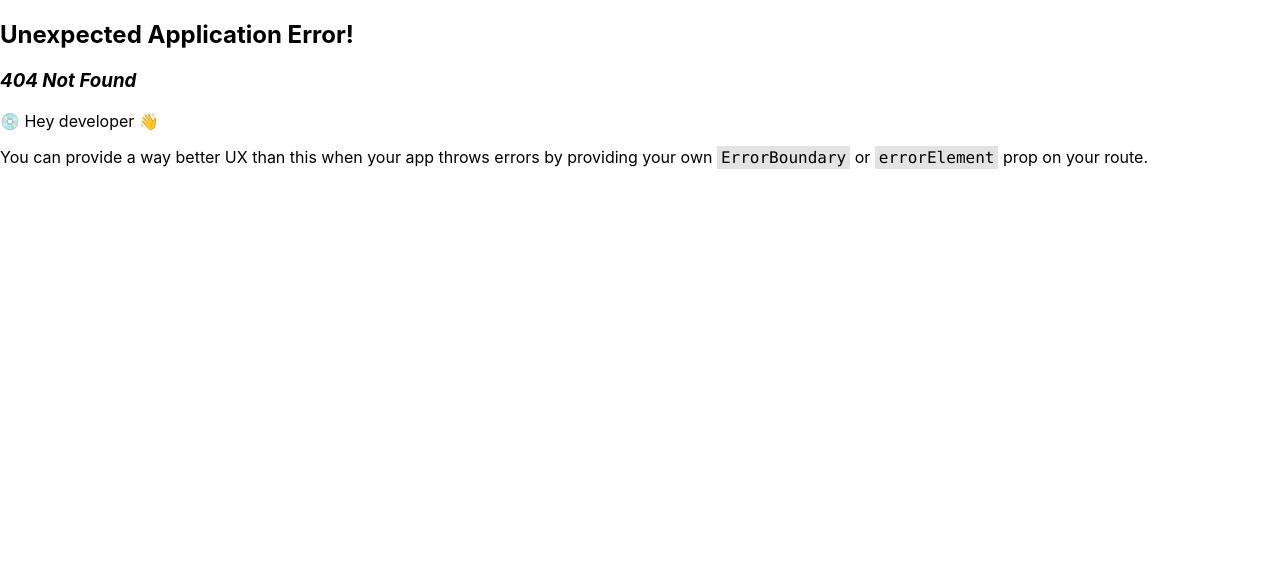
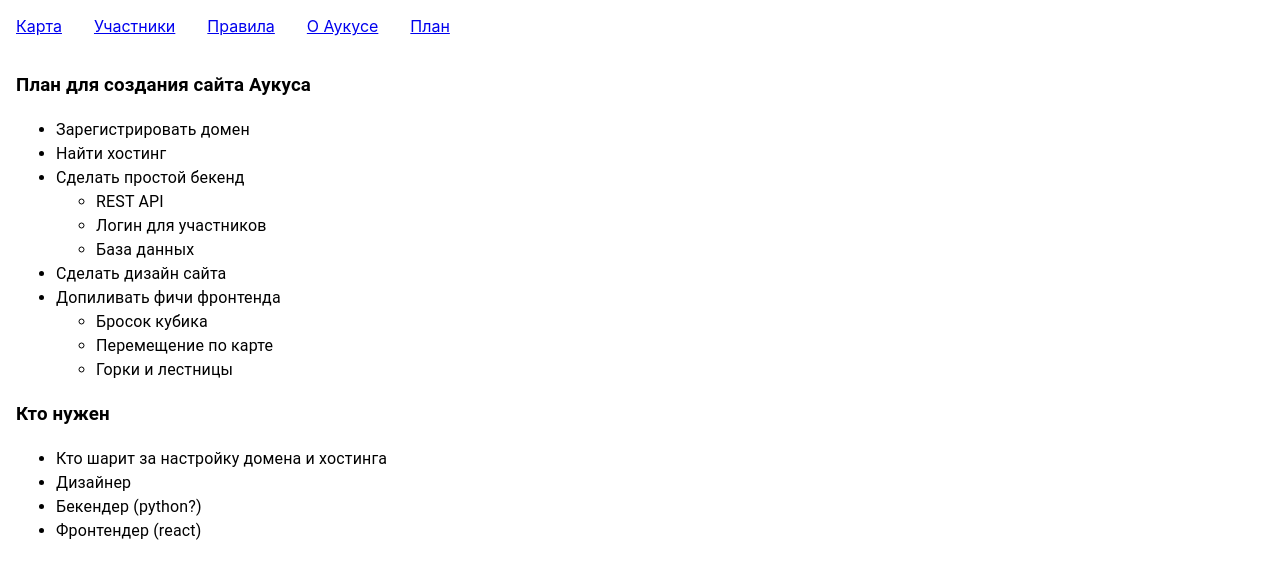
Before and after one commit to i7d3v3l0p3r/aukus-frontend, a React (Create React App) app: page /aukus-demo/plan in a window 1280 px wide. Before the commit this address had no page. Shown: the top 578 px of the page. Built offline with nearby package versions, Linux system fonts and the light colour scheme.

Commit message:
Add plan page

```diff
--- a/src/App.tsx
+++ b/src/App.tsx
@@ -1,4 +1,5 @@
 import AboutPage from "pages/about/AboutPage";
+import PlanPage from "pages/plan/PlanPage";
 import RulesPage from "pages/rules/RulesPage";
 import React from "react";
 import { createBrowserRouter, RouterProvider } from "react-router-dom";
@@ -50,6 +51,14 @@ const router = createBrowserRouter(
         </MainScreen>
       ),
     },
+    {
+      path: "/plan",
+      element: (
+        <MainScreen>
+          <PlanPage />
+        </MainScreen>
+      ),
+    },
   ],
   { basename: "/aukus-demo" },
 );
--- a/src/components/MainMenu.tsx
+++ b/src/components/MainMenu.tsx
@@ -16,6 +16,9 @@ export default function MainMenu() {
       <Grid item padding={2}>
         <Link to="/about">О Аукусе</Link>
       </Grid>
+      <Grid item padding={2}>
+        <Link to="/plan">План</Link>
+      </Grid>
     </Grid>
   );
 }
--- /dev/null
+++ b/src/pages/plan/PlanPage.tsx
@@ -0,0 +1,39 @@
+import { Box, Typography } from "@mui/material";
+
+export default function PlanPage() {
+  return (
+    <Box marginLeft={2}>
+      <Typography>
+        <h3>План для создания сайта Аукуса</h3>
+        <ul>
+          <li>Зарегистрировать домен</li>
+          <li>Найти хостинг</li>
+          <li>
+            Сделать простой бекенд
+            <ul>
+              <li>REST API</li>
+              <li>Логин для участников</li>
+              <li>База данных</li>
+            </ul>
+          </li>
+          <li>Сделать дизайн сайта</li>
+          <li>
+            Допиливать фичи фронтенда
+            <ul>
+              <li>Бросок кубика</li>
+              <li>Перемещение по карте</li>
+              <li>Горки и лестницы</li>
+            </ul>
+          </li>
+        </ul>
+        <h3>Кто нужен</h3>
+        <ul>
+          <li>Кто шарит за настройку домена и хостинга</li>
+          <li>Дизайнер</li>
+          <li>Бекендер (python?)</li>
+          <li>Фронтендер (react)</li>
+        </ul>
+      </Typography>
+    </Box>
+  );
+}
--- a/src/pages/player/PlayerPage.tsx
+++ b/src/pages/player/PlayerPage.tsx
@@ -48,7 +48,7 @@ export default function PlayerPage(props: Props) {
   }
 
   return (
-    <Box>
+    <Box marginLeft={2}>
       <h1>Страница участника {player.name}</h1>
       <Link to={player.streamLink}>{player.streamLink}</Link>
 
```
